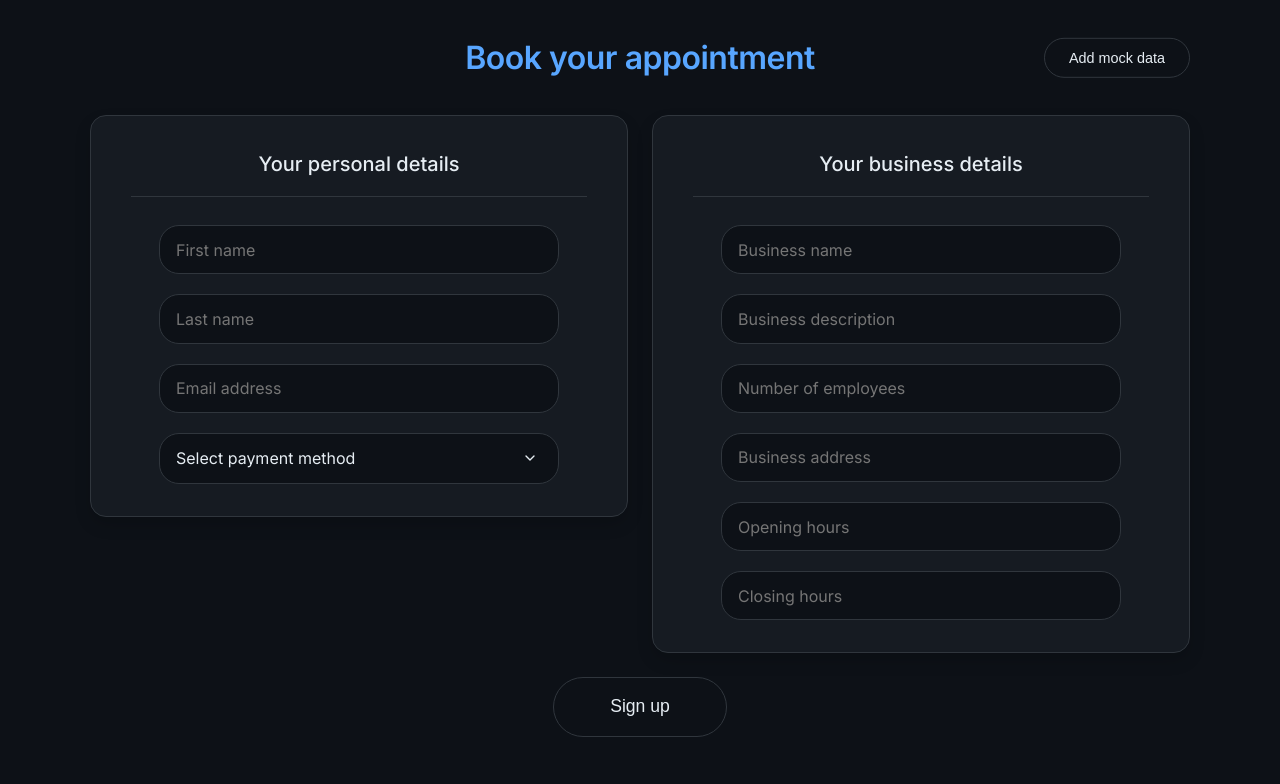
After one commit to Lebkuchen784/fastBooking, a Spring Boot app: page /bookAppointment/1 in a window 1280 px wide. The commit adds this page. Shown: the top 784 px of the page. Run offline with Spring Boot 4, Linux system fonts and the light colour scheme; the visitor is signed in with stand-in values (Sample User, id 1); data that the repository does not hold is empty; some of the project's set-up classes (security, data sources, template engines, error pages and the like) are left out, and stand-ins take their place; some libraries are stand-ins or nearby versions.

Commit message:
Add progress to the client side of the application. Page is created but is still unfinished

```diff
--- a/src/main/java/com/project/bookingService/WebController.java
+++ b/src/main/java/com/project/bookingService/WebController.java
@@ -1,6 +1,7 @@
 package com.project.bookingService;
 
 import com.project.bookingService.booking.Booking;
+import com.project.bookingService.organization.Organization;
 import com.project.bookingService.organization.OrganizationService;
 import com.project.bookingService.user.businessOwner.OwnerService;
 import lombok.AllArgsConstructor;
@@ -13,6 +14,8 @@ import org.springframework.web.bind.annotation.GetMapping;
 import org.springframework.web.bind.annotation.PathVariable;
 import org.springframework.web.bind.annotation.RequestParam;
 import org.springframework.web.servlet.ModelAndView;
+
+import java.util.Optional;
 
 @Controller
 @AllArgsConstructor
@@ -31,6 +34,21 @@ public class WebController {
     @GetMapping("/register")
     ModelAndView register() {
         return new ModelAndView("register");
+    }
+
+    @GetMapping("/client")
+    ModelAndView client() {
+        return new ModelAndView("client");
+    }
+
+    @GetMapping("bookAppointment/{organizationId}")
+    ModelAndView clientSide(@PathVariable String organizationId) {
+        ModelAndView mav = new ModelAndView("client");
+
+        Optional<Organization> organization = organizationService.getOrganizationById(organizationId);
+        organization.ifPresent(mav::addObject);
+
+        return mav;
     }
 
     @GetMapping("/owners/{ownerId}")
--- a/src/main/java/com/project/bookingService/booking/Booking.java
+++ b/src/main/java/com/project/bookingService/booking/Booking.java
@@ -42,6 +42,9 @@ public class Booking {
     @Column(name="client_last_name", columnDefinition="TEXT")
     private String clientLastName;
 
+    @Column(name="associatedEmailAddress")
+    private String clientEmailAddress;
+
     @Transient
     private Boolean errorFlag = false;
 
--- a/src/main/java/com/project/bookingService/config/SecurityConfig.java
+++ b/src/main/java/com/project/bookingService/config/SecurityConfig.java
@@ -52,6 +52,7 @@ public class SecurityConfig {
                         .requestMatchers("/owners/register", "/owners/generateToken").permitAll()
                         .requestMatchers("/organizations/**").permitAll()
                         .requestMatchers("/error").permitAll()
+                        .requestMatchers("/client").permitAll()
                         .anyRequest().authenticated()
                 )
                    .sessionManagement(session -> session.sessionCreationPolicy(SessionCreationPolicy.STATELESS))
--- /dev/null
+++ b/src/main/resources/templates/client.html
@@ -0,0 +1,88 @@
+<!doctype html>
+<html lang="en" xmlns:th="http://www.thymeleaf.org">
+<head>
+  <meta charset="UTF-8">
+  <meta name="viewport" content="width=device-width, initial-scale=1">
+  <title>fastBooking: Appointment booking</title>
+  <link rel="preconnect" href="https://fonts.googleapis.com">
+  <link rel="preconnect" href="https://fonts.gstatic.com" crossorigin>
+  <link href="https://fonts.googleapis.com/css2?family=Inter:wght@400;500;600&family=JetBrains+Mono&display=swap"
+        rel="stylesheet">
+  <link rel="stylesheet" th:href="@{/styles.css}">
+</head>
+<body>
+
+<header class="signup-header" style="position: relative;">
+  <h1>Book your appointment</h1>
+  <button type="button" class="button" onclick="fillTestData()" style="position: absolute; right: 0; top: 50%; transform: translateY(-50%);">Add mock data</button>
+</header>
+
+<div class="register-container">
+  <div class="register-cards-grid">
+    <main class="dashboard-card">
+      <h2 class="dashboard-header">Your personal details</h2>
+      <div class="login-form-container">
+        <label class="login-fields">
+          <input id="clientFirstName" class="login-form" type="text" placeholder="First name" required>
+        </label>
+        <label class="login-fields">
+          <input id="clientLastName" class="login-form" type="text" placeholder="Last name" required>
+        </label>
+        <label class="login-fields">
+          <input id="emailAddress" class="login-form" type="email" placeholder="Email address" required>
+        </label>
+        <label class="login-fields">
+          <select id="paymentMethod" class="login-form" required>
+            <option value="" disabled selected hidden>Select payment method</option>
+            <option value="PAYPAL">Paypal</option>
+            <option value="DEBIT_CARD">Debit card</option>
+            <option value="CREDIT_CARD">Credit card</option>
+            <option value="BITCOIN">Bitcoin</option>
+            <option value="SEPA_BANK_TRANSFER">SEPA Bank Transfer</option>
+          </select>
+        </label>
+      </div>
+    </main>
+
+    <main class="dashboard-card">
+      <h2 class="dashboard-header">Your business details</h2>
+      <div class="login-form-container">
+        <label class="login-fields">
+          <input id="businessName" class="login-form" type="text" placeholder="Business name" required>
+        </label>
+        <label class="login-fields">
+          <input id="businessDescription" class="login-form" type="text" placeholder="Business description" required>
+        </label>
+        <label class="login-fields">
+          <input id="businessNumberOfEmployees" class="login-form" type="number" min="1" placeholder="Number of employees" required>
+        </label>
+        <label class="login-fields">
+          <input id="businessAddress" class="login-form" type="text" placeholder="Business address" required>
+        </label>
+        <label class="login-fields">
+          <input id="businessOpeningHour" class="login-form" type="text" placeholder="Opening hours"
+                 onfocus="this.type='time'"
+                 onblur="if(!this.value) this.type='text'"
+                 required>
+        </label>
+        <label class="login-fields">
+          <input  id="businessClosingHour" class="login-form" type="text" placeholder="Closing hours"
+                  onfocus="this.type='time'"
+                  onblur="if(!this.value) this.type='text'"
+                  required>
+        </label>
+      </div>
+    </main>
+
+  </div>
+
+  <div style="display:flex; justify-content:center; padding-bottom: 1rem;">
+    <button id="registerButton" type="button" class="registerButton" onclick="registeringFunction()">Sign up</button>
+  </div>
+
+</div>
+
+<script>
+</script>
+</body>
+</html>
--- a/src/main/resources/templates/dashboard.html
+++ b/src/main/resources/templates/dashboard.html
@@ -99,8 +99,8 @@
                 <span th:text="|ID in the database: ${organization.getOwner().getID()}|"></span>
             </li>
             <li>
-                <strong>Organization ID</strong>
-                <span class="mono-text" th:text="${organization.getID()}"></span>
+                <strong>Client access link</strong>
+                <span class="mono-text" style="color: #58a6ff" th:text="'bookAppointment/' + ${organization.getID()}"></span>
             </li>
         </ul>
     </aside>
```
Also changed, not shown: src/main/java/com/project/bookingService/booking/BookingCreationDTO.java (+3 -10 lines), src/main/java/com/project/bookingService/organization/OrganizationService.java (+17 -8 lines).
